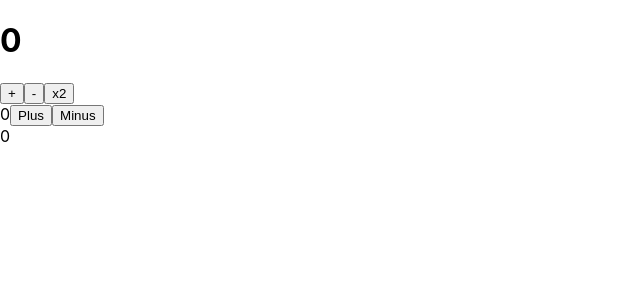
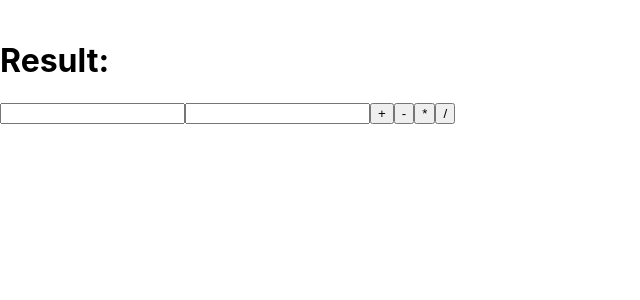
Before and after one commit to itsapep/react-js-intermediate, a React (Create React App) app: page / in a window 1280 px wide. Shown: the top 300 px of the page, without its empty margins (0-640 px from the left). Built offline with nearby package versions, Linux system fonts and the light colour scheme.

Commit message:
[edit] refactor to calculator

```diff
--- /dev/null
+++ b/src/app/store.js
@@ -0,0 +1,9 @@
+import CalculatorReducer from "../component/calculator/state/CalculatorReducer";
+
+const { createStore } = require("redux");
+
+const store = createStore(
+    CalculatorReducer,
+)
+
+export {store};
--- /dev/null
+++ b/src/component/calculator/calculator.js
@@ -0,0 +1,36 @@
+import { Component } from "react";
+import { connect } from "react-redux";
+import CalculatorControl from "./calculatorControl";
+import CalculatorOutput from "./calculatorOutput";
+import ActionType from "./state/CalculatorAction";
+
+class Calculator extends Component {
+    render() {
+        return (
+            <div>
+                <CalculatorOutput value={this.props.ctr}/>
+                <CalculatorControl onAddition={this.props.onAddition} onSubstraction={this.props.onSubstraction} onMultiplication={this.props.onMultiplication} onDivision={this.props.onDivision}/>
+            </div>
+        )
+    }
+}
+
+// this is how we send status
+const mapStateToProps = (state) => {
+    return {
+      numb: state.globalNumber
+    }
+  }
+
+  // this is how we send action
+  const mapDispatchToProps = (dispatch) => {
+    return {
+      onAddition: (num1,num2) => dispatch({type: ActionType.ADDITION, num1:num1,num2:num2}),
+      onSubstraction: (num1,num2) => dispatch({type: ActionType.SUBSTRACTION ,num1:num1,num2:num2}),
+      onMultiplication: (num1,num2) => dispatch({type: ActionType.MULTIPLICATION, num1:num1,num2:num2}),
+      onDivision: (num1,num2) => dispatch({type: ActionType.DIVISION, num1:num1,num2:num2})
+
+    }
+  }
+
+  export default connect(mapStateToProps, mapDispatchToProps) (Calculator);
--- /dev/null
+++ b/src/component/calculator/calculatorControl.js
@@ -0,0 +1,34 @@
+import { Component } from "react";
+
+class CalculatorControl extends Component {
+    constructor(props) {
+        super(props)
+        this.state = {
+            num1: 0,
+            num2: 0
+        }
+    }
+
+    changeNumber = (event) => {
+        let name = event.target.name;
+        this.setState({
+            ...this.state,
+            [name]: event.target.value
+        })
+    }
+
+    render() {
+        return (
+            <div>
+                <input type='number' name="num1" onChange={this.changeNumber}/>
+                <input type='number' name="num2" onChange={this.changeNumber}/>
+                <button onClick={() => this.props.onAddition(Number(this.state.num1), Number(this.state.num2))}>+</button>
+                <button onClick={() => this.props.onSubstraction(Number(this.state.num1), Number(this.state.num2))}>-</button>
+                <button onClick={() => this.props.onMultiplication(Number(this.state.num1), Number(this.state.num2))}>*</button>
+                <button onClick={() => this.props.onDivision(Number(this.state.num1), Number(this.state.num2))}>/</button>
+            </div>
+        )
+    }
+}
+
+export default CalculatorControl;
--- /dev/null
+++ b/src/component/calculator/calculatorOutput.js
@@ -0,0 +1,10 @@
+const CalculatorOutput = (props) => {
+    return (
+        <div>
+            <br></br>
+            <h1>Result: {props.value}</h1>
+        </div>
+    )
+}
+
+export default CalculatorOutput;
--- /dev/null
+++ b/src/component/calculator/state/CalculatorAction.js
@@ -0,0 +1,10 @@
+
+// avoiding typo
+const ActionType = {
+    ADDITION : 'ADDITION',
+    SUBSTRACTION : 'SUBSTRACTION',
+    MULTIPLICATION : 'MULTIPLICATION',
+    DIVISION : 'DIVISION'
+}
+
+export default ActionType;
--- /dev/null
+++ b/src/component/calculator/state/CalculatorReducer.js
@@ -0,0 +1,34 @@
+import ActionType from "./CalculatorAction"
+
+const initialState = {
+    result: 0
+}
+
+const CalculatorReducer = (state = initialState, action) => {
+    switch (action.type) {
+        case ActionType.ADDITION:
+            return {
+                ...state,
+                result: action.num1 + action.num2
+            }
+        case ActionType.SUBSTRACTION:
+            return {
+                ...state,
+                result: action.num1 - action.num2
+            }
+        case ActionType.MULTIPLICATION:
+            return {
+                ...state,
+                result: action.num1 * action.num2
+            }
+        case ActionType.DIVISION:
+            return {
+                ...state,
+                result: action.num1 / action.num2
+            }
+        default:
+            return state;
+    }
+}
+
+export default CalculatorReducer;
--- a/src/index.js
+++ b/src/index.js
@@ -6,14 +6,16 @@ import reportWebVitals from './reportWebVitals';
 import { Provider } from 'react-redux';
 import { createStore } from 'redux';
 import rootReducer from './redux/global_reducer';
+import { store } from './app/store';
+import Calculator from './component/calculator/calculator';
 
-const store = createStore(rootReducer)
 
 const root = ReactDOM.createRoot(document.getElementById('root'));
 root.render(
   <React.StrictMode>
     <Provider store={store}>
-      <App />
+      {/* <App /> */}
+      <Calculator/>
     </Provider>
   </React.StrictMode>
 );
```
